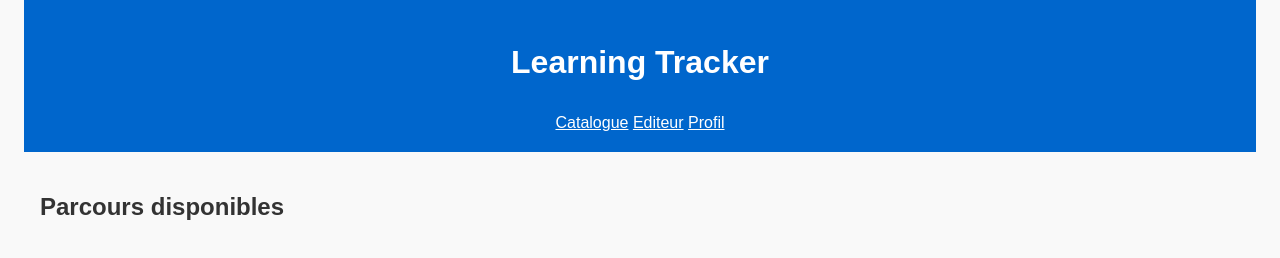
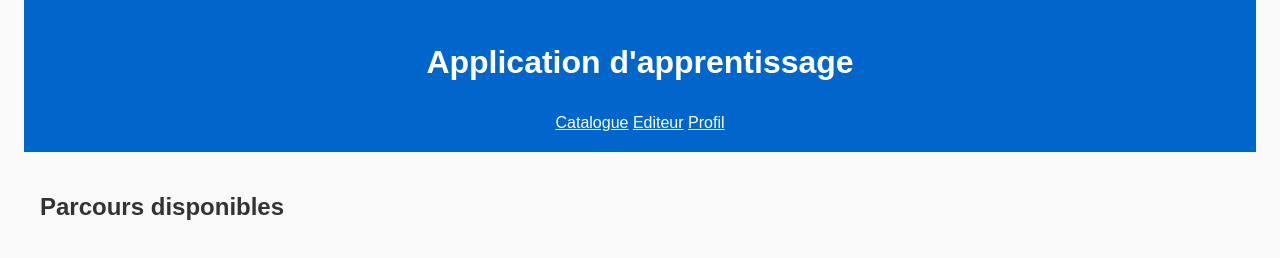
Before and after one commit to NobleDouceFrance/prototype-app, an Electron app: page static/html/accueil.html in a window 1280 px wide. Drawn offline with Linux system fonts and the light colour scheme; no server answers.

Commit message:
Update accueil.html

```diff
--- a/static/html/accueil.html
+++ b/static/html/accueil.html
@@ -8,7 +8,7 @@
     <body>
 
         <header>
-            <h1>Learning Tracker</h1>
+            <h1>Application d'apprentissage</h1>
             <a href="catalogue.html" class="btn">Catalogue</a>
             <a href ="editeur.html" class="btn">Editeur</a>
             <a href ="profil.html" class="btn">Profil</a>
```
